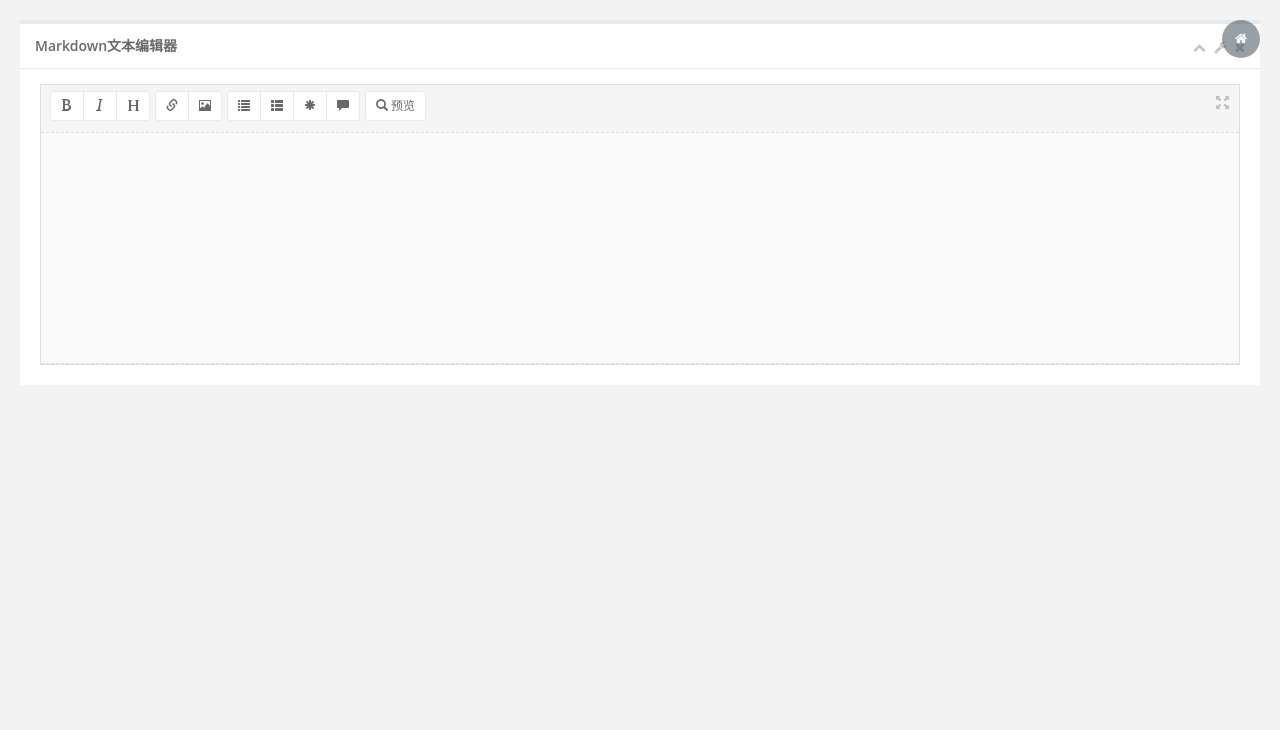
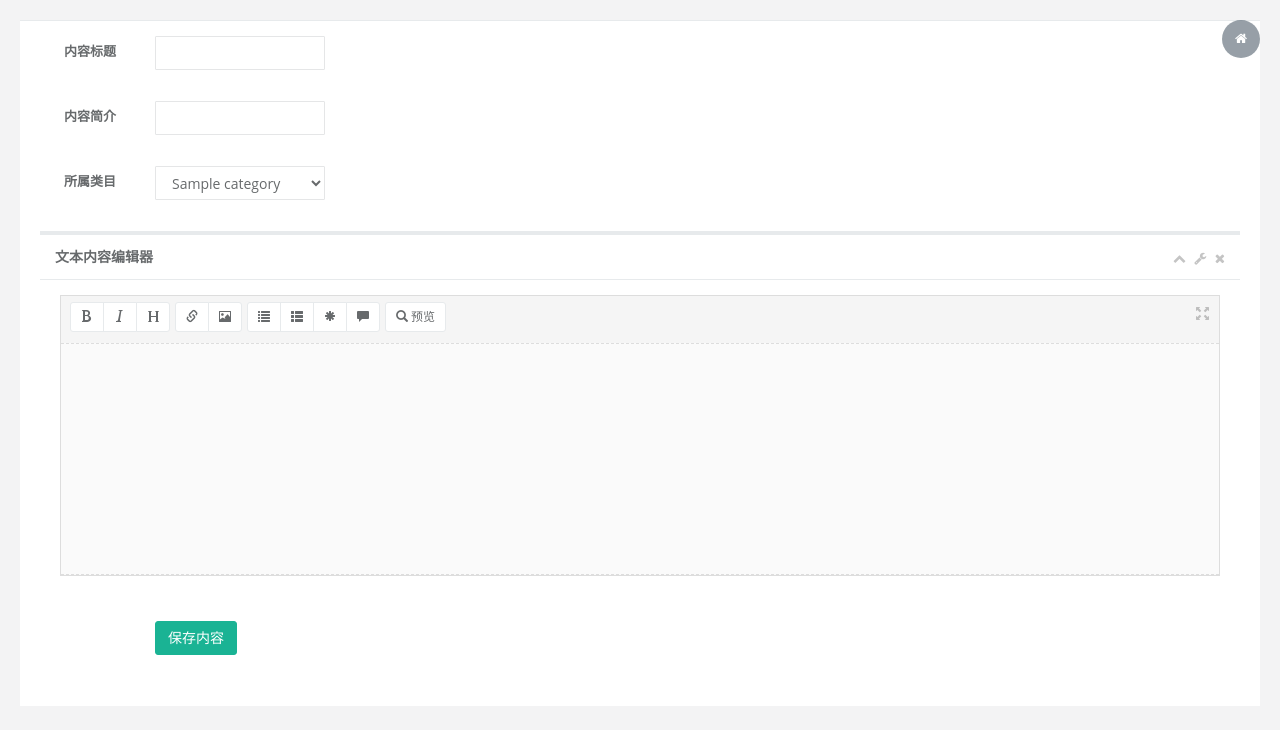
Before and after one commit to wokiy/node-content-sys, a Node server app: page /admin/contentEdit in a window 1280 px wide. Shown: the top 730 px of the page. Run offline with Node 20, Linux system fonts and the light colour scheme; tables that the repository leaves empty hold one stand-in row (values such as "Sample post"); some libraries are stand-ins or nearby versions.

Commit message:
内容发布实现

```diff
--- a/routers/admin.js
+++ b/routers/admin.js
@@ -19,7 +19,7 @@ function checklogin(req,res,next) {
 //    判断是否登陆
     if(!req.session.loginUser){
         //    用户没有登陆，跳转登陆页面
-        res.render("login",{msg:{err:"请登录后再访问该页面！！！"}});
+        res.render("node-admin-sys-login",{msg:{err:"请登录后再访问该页面！！！"}});
     }else{
         next();
     }
@@ -322,8 +322,13 @@ router.get("/delete_user",function (req,res) {
         }
     })
 });
-//能容文章发布
+//查询分类上
+
+//跳转到容文章发布页面
 router.get("/contentEdit",function (req,res) {
-    res.render("node-admin-sys-markdown");
+    //查询所有类目跳转完成并显示
+    Category.find({live:{$ne:false}},function (err,categorys) {
+        res.render("node-admin-sys-markdown",{categorys:categorys});
+    });
 });
 module.exports = router;
--- a/routers/api.js
+++ b/routers/api.js
@@ -81,7 +81,7 @@ function checklogin(req,res,next) {
 //    判断是否登陆
         if(!req.session.loginUser){
         //    用户没有登陆，跳转登陆页面
-            res.render("login",{msg:{err:"请登录后再访问该页面！！！"}});
+            res.render("node-admin-sys-login",{msg:{err:"请登录后再访问该页面！！！"}});
         }else{
             next();
         }
--- a/views/addCategory.ejs
+++ b/views/addCategory.ejs
@@ -87,7 +87,6 @@
                 </div>
                     <button type="submit" class="btn btn-default pull-right">添加分类</button>
             </form>
-
         </div>
     </div>
 </div>
--- a/views/node-admin-sys-index.ejs
+++ b/views/node-admin-sys-index.ejs
@@ -408,7 +408,7 @@
                                         <small class="pull-right">46小时前</small>
                                         <strong>小四</strong> 这个在日本投降书上签字的军官，建国后一定是个不小的干部吧？
                                         <br>
-                                        <small class="text-muted">3天前 2014.11.8</small>
+                                        <small class="text-muted">3天前 2019.5.7</small>
                                     </div>
                                 </div>
                             </li>
@@ -511,7 +511,7 @@
             <iframe class="J_iframe" name="iframe0" width="100%" height="100%" src="/admin/index_v3" frameborder="0" data-id="node-admin-sys-index_v3" seamless></iframe>
         </div>
         <div class="footer">
-            <div class="pull-right">&copy; 2014-2015 <a href="../../default.htm" target="_blank">zihan's blog</a>
+            <div class="pull-right">&copy; 2017-2019 <a href="../../default.htm" target="_blank">jasonlwy</a>
             </div>
         </div>
     </div>
--- a/views/node-admin-sys-markdown.ejs
+++ b/views/node-admin-sys-markdown.ejs
@@ -3,7 +3,7 @@
 <head>
     <meta charset="utf-8">
     <meta name="viewport" content="width=device-width, initial-scale=1.0">
-    <title>H+ 后台主题UI框架 - Bootstrap3 Markdown编辑器</title>
+    <title>node-admin-sys</title>
     <meta name="keywords" content="node-admin-sys">
     <meta name="description" content="node-admin-sys">
     <link rel="shortcut icon" href="../images/bitbug_favicon.ico">
@@ -12,14 +12,60 @@
     <link href="../css/animate.min.css" rel="stylesheet">
     <link rel="stylesheet" type="text/css" href="../css/plugins/markdown/bootstrap-markdown.min.css" />
     <link href="../css/style.min.css" rel="stylesheet">
+    <style>
+        .form-group{
+            height: 50px;
+        }
+        .control-label{
+            line-height: 30px;
+            text-align: center;
+        }
+    </style>
 </head>
 <body class="gray-bg">
 <div class="wrapper wrapper-content">
     <div class="row">
         <div class="col-lg-12">
+            <div  class="ibox float-e-margins">
+                <form action="/admin/addContent" method="post">
+                <div class="ibox-content">
+                   <!--<h2>文章发布</h2>-->
+                    <!--文章标题-->
+                    <div class="form-group">
+                        <label  class="col-sm-1 control-label">内容标题</label>
+                        <div class="col-sm-2">
+                            <input id="title" name="title"  type="text" class="form-control">
+                        </div>
+                    </div>
+                    <!--文章简介-->
+                    <div class="form-group">
+                        <label class="col-sm-1 control-label">
+                            内容简介
+                        </label>
+                        <div class="col-sm-2">
+                            <input id="description" name="description" type="text" class="form-control">
+                        </div>
+                    </div>
+                    <!--文章分类下拉列表-->
+                    <div class="form-group">
+                        <label class="col-sm-1 control-label">所属类目</label>
+                        <div class="col-sm-2">
+                            <select class="form-control m-b" name="category" id="category">
+                                <%
+                                    for (let i = 0;i<categorys.length;i++){
+                                %>
+                                <option value="<%=categorys[i]._id%>"><%=categorys[i].name%></option>
+                                <%
+                                  }
+                                %>
+                            </select>
+                        </div>
+                    </div>
+                    <div class="row">
+                        <div class="col-lg-12">
                             <div class="ibox float-e-margins">
                                 <div class="ibox-title">
-                    <h5>Markdown文本编辑器</h5>
+                                    <h5>文本内容编辑器</h5>
                                     <div class="ibox-tools">
                                         <a class="collapse-link">
                                             <i class="fa fa-chevron-up"></i>
@@ -39,27 +85,19 @@
                                     </div>
                                 </div>
                                 <div class="ibox-content">
-                    <textarea name="content" data-provide="markdown" rows="10"></textarea>
+                                    <textarea id="content" name="content" data-provide="markdown" rows="10">
+                                    </textarea>
                                 </div>
                             </div>
                         </div>
                     </div>
-    <div style="display: none;" class="row">
-        <div class="col-lg-12">
-            <div class="ibox float-e-margins">
-
-                <div class="ibox-content">
-                    <div data-provide="markdown-editable">
-                        <h2>Bootstrap-Markdown简介</h2>
-                        <p>Bootstrap-Markdown是一款优秀的markdown编辑器，提供了实用的API，利用插件进行扩展。<code>你可以单击这段文字试试</code>
-                        </p>
+                    <div class="form-group">
+                        <div class="col-sm-4 col-sm-offset-1">
+                            <button class="btn btn-primary" type="submit">保存内容</button>
                         </div>
-                    <p class="alert alert-success alert-dismissable m-t">
-                        更多示例请访问：<a href="../../../toopay.github.io/bootstrap-markdown/default.htm">http://toopay.github.io/bootstrap-markdown/</a>
-                        <br>GitHub：
-                        <a href="../../../https@github.com/toopay/bootstrap-markdown">https://github.com/toopay/bootstrap-markdown</a>
-                    </p>
                     </div>
+                </div>
+                </form>
             </div>
         </div>
     </div>
```
Also changed, not shown: views/content_post.ejs (+4 -4 lines), README.md, public/img/SS.png (added). Lines whose indentation alone changed are shown as unchanged.
